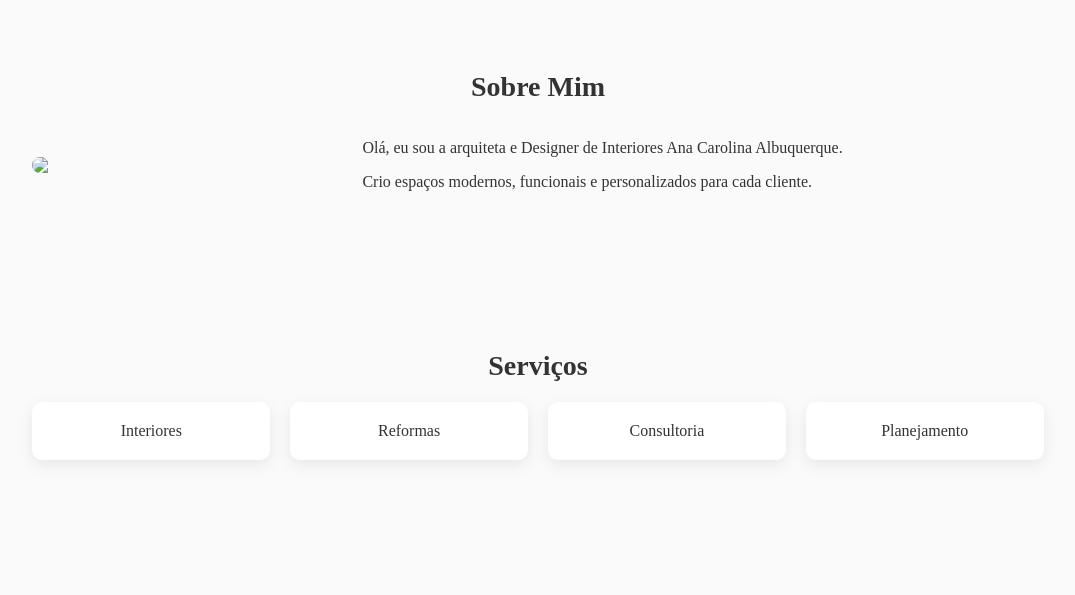
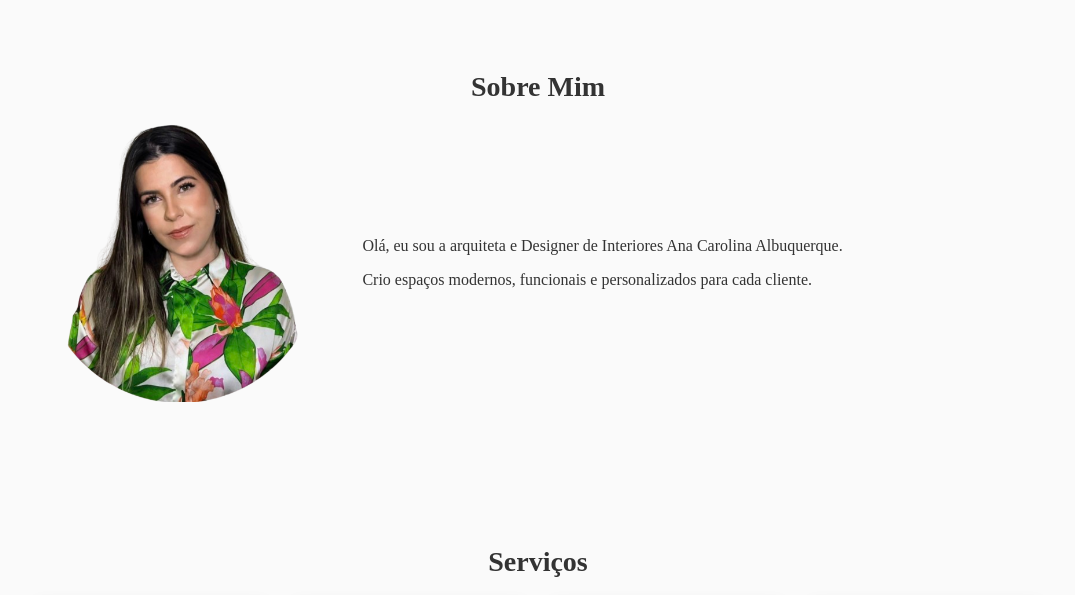
Before and after one commit to gucha36/Arquiteta-Ana, a plain HTML site: page index.html in a window 1280 px wide. Shown: the part 820-1415 px from the top of the page, without its empty margins (102-1177 px from the left). Drawn offline with Linux system fonts and the light colour scheme.

Commit message:
atualizado

```diff
--- a/index.html
+++ b/index.html
@@ -27,7 +27,7 @@
 <section>
   <h2 class="title">Sobre Mim</h2>
   <div class="about">
-    <img src="Imagens/perfil.png">
+    <img src="perfil.png">
     <div>
       <p>Olá, eu sou a arquiteta e Designer de Interiores Ana Carolina Albuquerque.</p>
       <p>Crio espaços modernos, funcionais e personalizados para cada cliente.</p>
```
